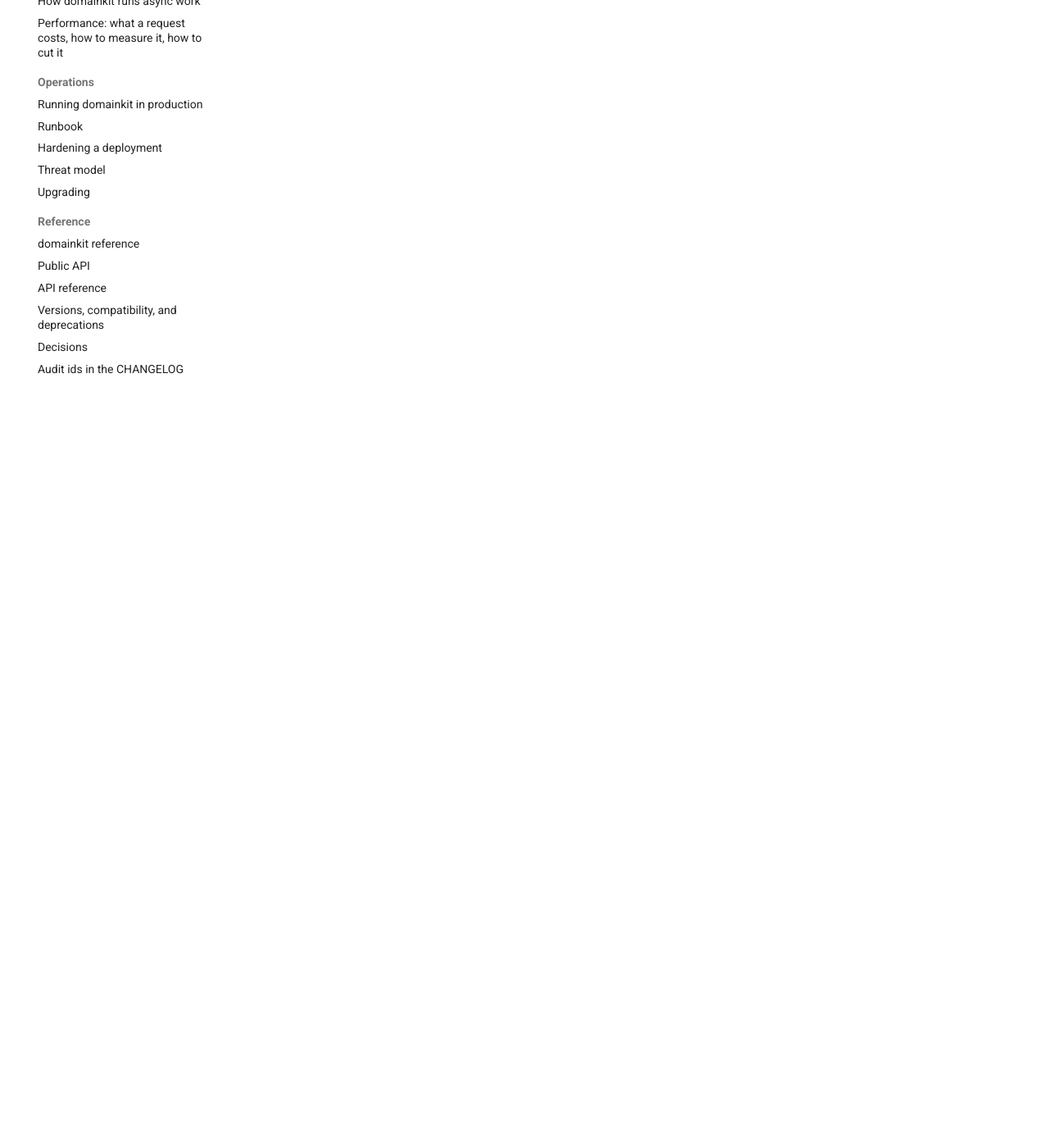
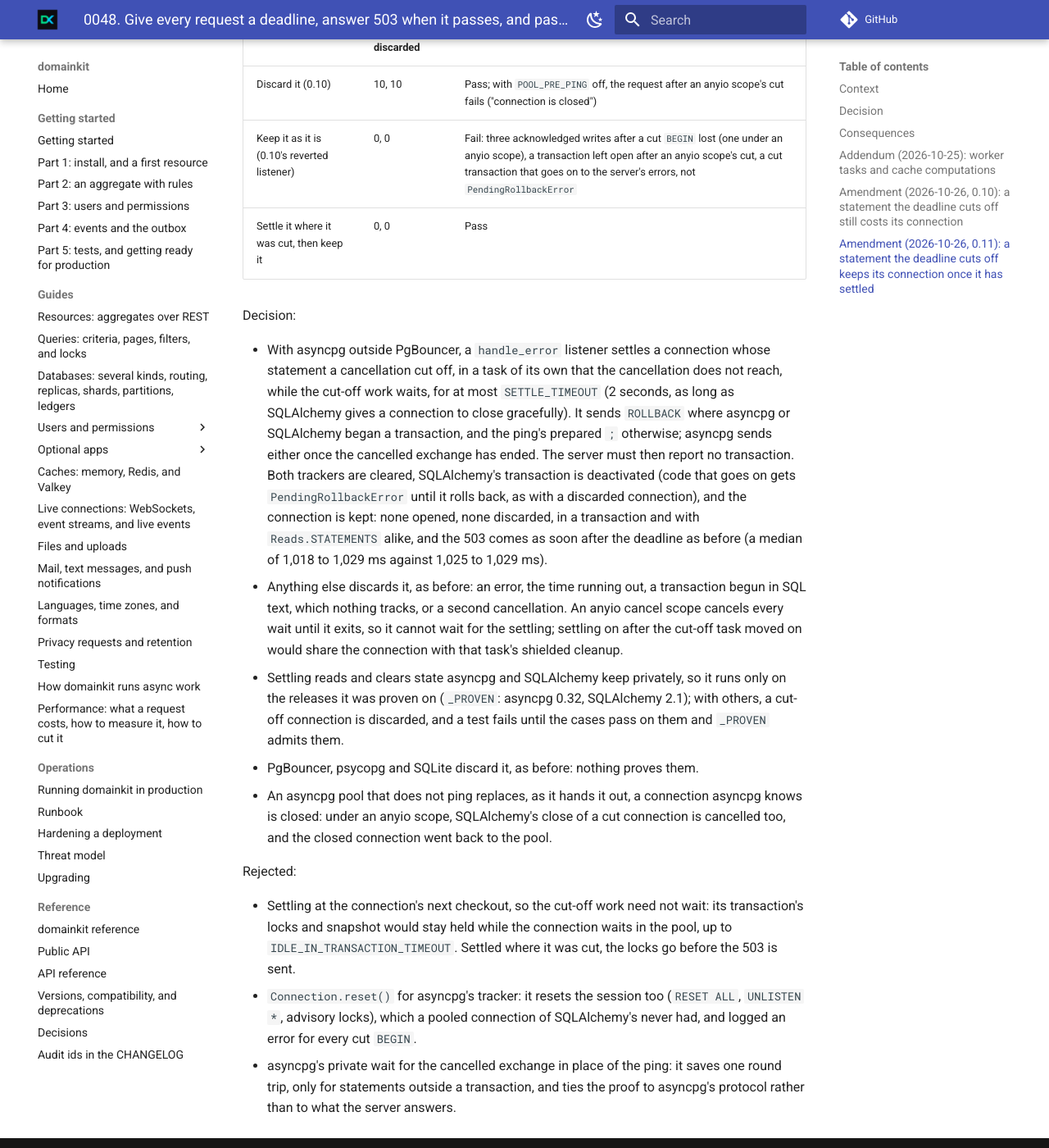
Before and after one commit to karimmattar/domainkit, an MkDocs documentation site: the page built from docs/adr/0048-request-deadlines.md, in a window 1280 px wide and 1400 px high, scrolled down 4441 px. Shown: the whole window at 82% size. Built offline with MkDocs 1.6.1 and Material for MkDocs 9.7.7, drawn with Linux system fonts in a browser that asks for light colours; comment, search, counter and statistics services are not loaded; some of the changed text lies outside the part shown.

Commit message:
Record how a cut-off connection is kept: ADR 0048, changelog, docs
ADR 0048's 0.11 amendment says what asyncpg and SQLAlchemy each know of a
cancelled connection's transaction, the options measured (discard, keep it
as it is, settle it where it was cut) against the SEC-10b-1 cases and ten
requests cut off at a 1 s deadline (10 connections opened and discarded in
0.10, none now), the decision, and what was rejected (settling at the next
checkout, asyncpg's reset(), its private wait). The changelog's Fixed
entry, performance.md's CONC-08 bullet and runtime.md say what a project
sees; the audit marks CONC-08 fixed in 0.11.

Co-Authored-By: Claude Opus 5.5 <noreply@anthropic.com>
Claude-Session: https://claude.ai/code/session_01B3gxw7fsK9yiRqDKQfiEXE

```diff
--- a/docs/adr/0048-request-deadlines.md
+++ b/docs/adr/0048-request-deadlines.md
@@ -151,3 +151,85 @@ this record stands; keeping such connections waits for 0.11.
 - `test_db_reads.py` keeps the reviewers' two cases: a write after a
   deadline cut during `BEGIN` must commit, and the request after an anyio
   scope cut must work.
+
+## Amendment (2026-10-26, 0.11): a statement the deadline cuts off keeps its connection once it has settled
+
+The 0.10 amendment left CONC-08 open until something proved that asyncpg
+and SQLAlchemy agree with the server on a cancelled connection's
+transaction. What each knows, read from asyncpg 0.32 and SQLAlchemy 2.1:
+
+- asyncpg begins every exchange by waiting for a cancelled one to end: the
+  cancel request sent, and the server's answer to the cancelled statement
+  read up to its ReadyForQuery. If that takes longer than the exchange's
+  timeout, it closes the connection. The status byte of the last
+  ReadyForQuery is public (`Connection.is_in_transaction()`); nothing
+  public waits for the cancelled exchange alone.
+- asyncpg tracks the transaction it began (`Connection._top_xact`) from
+  before `BEGIN` is sent, and keeps it when `BEGIN` is cancelled.
+  SQLAlchemy's adapter tracks it (`_transaction`) only once `BEGIN` has
+  answered. After a cut during `BEGIN`, asyncpg tracked a transaction
+  SQLAlchemy did not, and its next `BEGIN` became a `SAVEPOINT`: SEC-10b-1.
+  Neither tracker is public. asyncpg's public `Connection.reset()` clears
+  its own, but also resets the whole session, and reports the transaction
+  to the event loop's exception handler, as an error, each time.
+- SQLAlchemy discards a connection whose statement was cancelled. A kept
+  one leaves the cut transaction active for code that goes on.
+
+`test_db_cut_off.py` holds the cases: a write after a cut `BEGIN` (under
+`asyncio` and an anyio scope), a write after a statement cut in a
+transaction (both), the transaction refusing to go on, a read on its own
+(`Reads.STATEMENTS`) whose session must be reset, a settle that takes too
+long, and the cost of ten cut requests. Each checks the write on another
+connection, and that no lock or open transaction is left. Ten requests
+with a 1 s deadline whose second statement takes 2 s, on PostgreSQL 18:
+
+| Option | Opened, discarded | The SEC-10b-1 cases |
+| --- | --- | --- |
+| Discard it (0.10) | 10, 10 | Pass; with `POOL_PRE_PING` off, the request after an anyio scope's cut fails ("connection is closed") |
+| Keep it as it is (0.10's reverted listener) | 0, 0 | Fail: three acknowledged writes after a cut `BEGIN` lost (one under an anyio scope), a transaction left open after an anyio scope's cut, a cut transaction that goes on to the server's errors, not `PendingRollbackError` |
+| Settle it where it was cut, then keep it | 0, 0 | Pass |
+
+Decision:
+
+- With asyncpg outside PgBouncer, a `handle_error` listener settles a
+  connection whose statement a cancellation cut off, in a task of its own
+  that the cancellation does not reach, while the cut-off work waits, for
+  at most `SETTLE_TIMEOUT` (2 seconds, as long as SQLAlchemy gives a
+  connection to close gracefully). It sends `ROLLBACK` where asyncpg or
+  SQLAlchemy began a transaction, and the ping's prepared `;` otherwise;
+  asyncpg sends either once the cancelled exchange has ended. The server
+  must then report no transaction. Both trackers are cleared, SQLAlchemy's
+  transaction is deactivated (code that goes on gets `PendingRollbackError`
+  until it rolls back, as with a discarded connection), and the
+  connection is kept: none opened, none discarded, in a transaction and
+  with `Reads.STATEMENTS` alike, and the 503 comes as soon after the
+  deadline as before (a median of 1,018 to 1,029 ms against 1,025 to
+  1,029 ms).
+- Anything else discards it, as before: an error, the time running out, a
+  transaction begun in SQL text, which nothing tracks, or a second
+  cancellation. An anyio cancel scope cancels every wait until it exits,
+  so it cannot wait for the settling; settling on after the cut-off task
+  moved on would share the connection with that task's shielded cleanup.
+- Settling reads and clears state asyncpg and SQLAlchemy keep privately,
+  so it runs only on the releases it was proven on (`_PROVEN`: asyncpg
+  0.32, SQLAlchemy 2.1); with others, a cut-off connection is discarded,
+  and a test fails until the cases pass on them and `_PROVEN` admits them.
+- PgBouncer, psycopg and SQLite discard it, as before: nothing proves them.
+- An asyncpg pool that does not ping replaces, as it hands it out, a
+  connection asyncpg knows is closed: under an anyio scope, SQLAlchemy's
+  close of a cut connection is cancelled too, and the closed connection
+  went back to the pool.
+
+Rejected:
+
+- Settling at the connection's next checkout, so the cut-off work need
+  not wait: its transaction's locks and snapshot would stay held while
+  the connection waits in the pool, up to `IDLE_IN_TRANSACTION_TIMEOUT`.
+  Settled where it was cut, the locks go before the 503 is sent.
+- `Connection.reset()` for asyncpg's tracker: it resets the session too
+  (`RESET ALL`, `UNLISTEN *`, advisory locks), which a pooled connection
+  of SQLAlchemy's never had, and logged an error for every cut `BEGIN`.
+- asyncpg's private wait for the cancelled exchange in place of the ping:
+  it saves one round trip, only for statements outside a transaction, and
+  ties the proof to asyncpg's protocol rather than to what the server
+  answers.
```
Also changed, not shown: CHANGELOG.md (+18 -0 lines), docs/audit/0.9.0.md (+1 -1 lines), docs/performance.md (+8 -4 lines), docs/runtime.md (+7 -1 lines).
